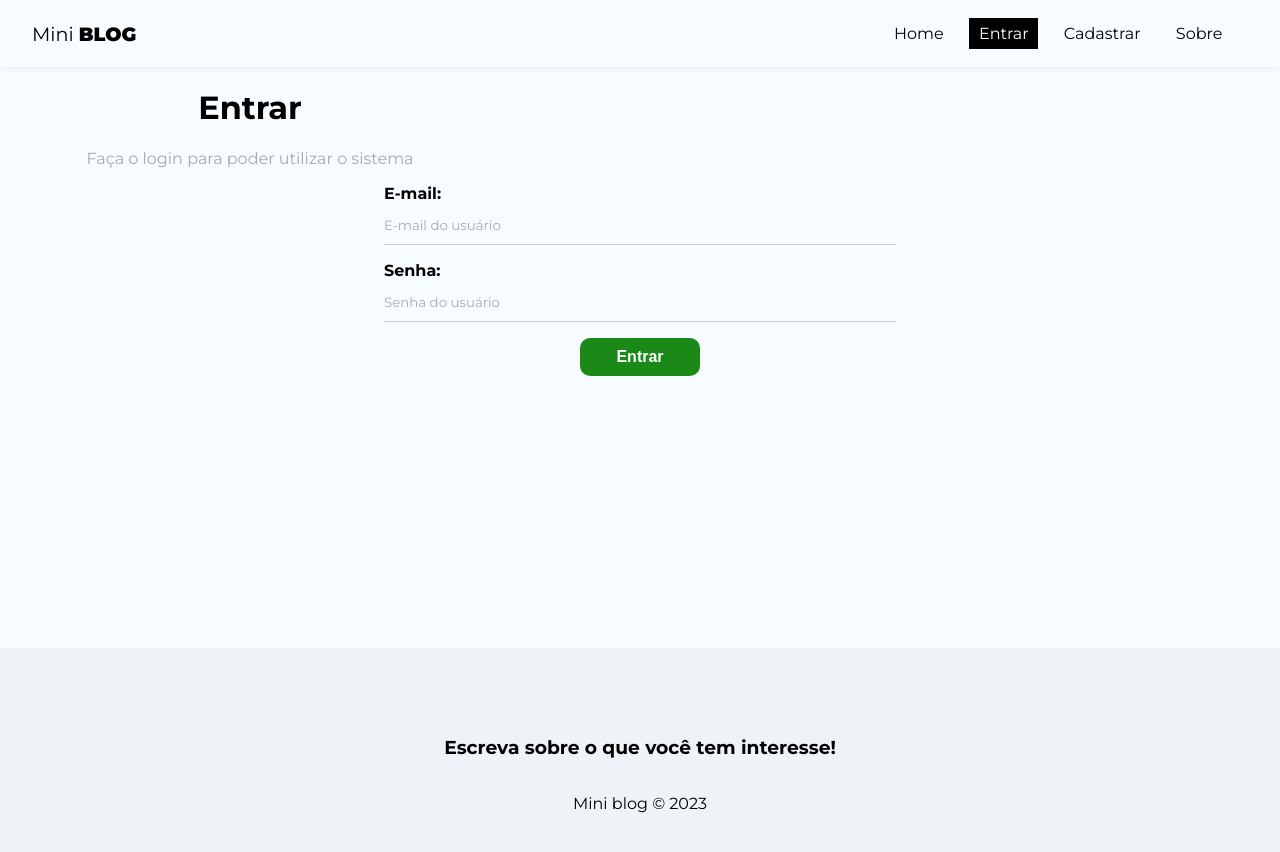
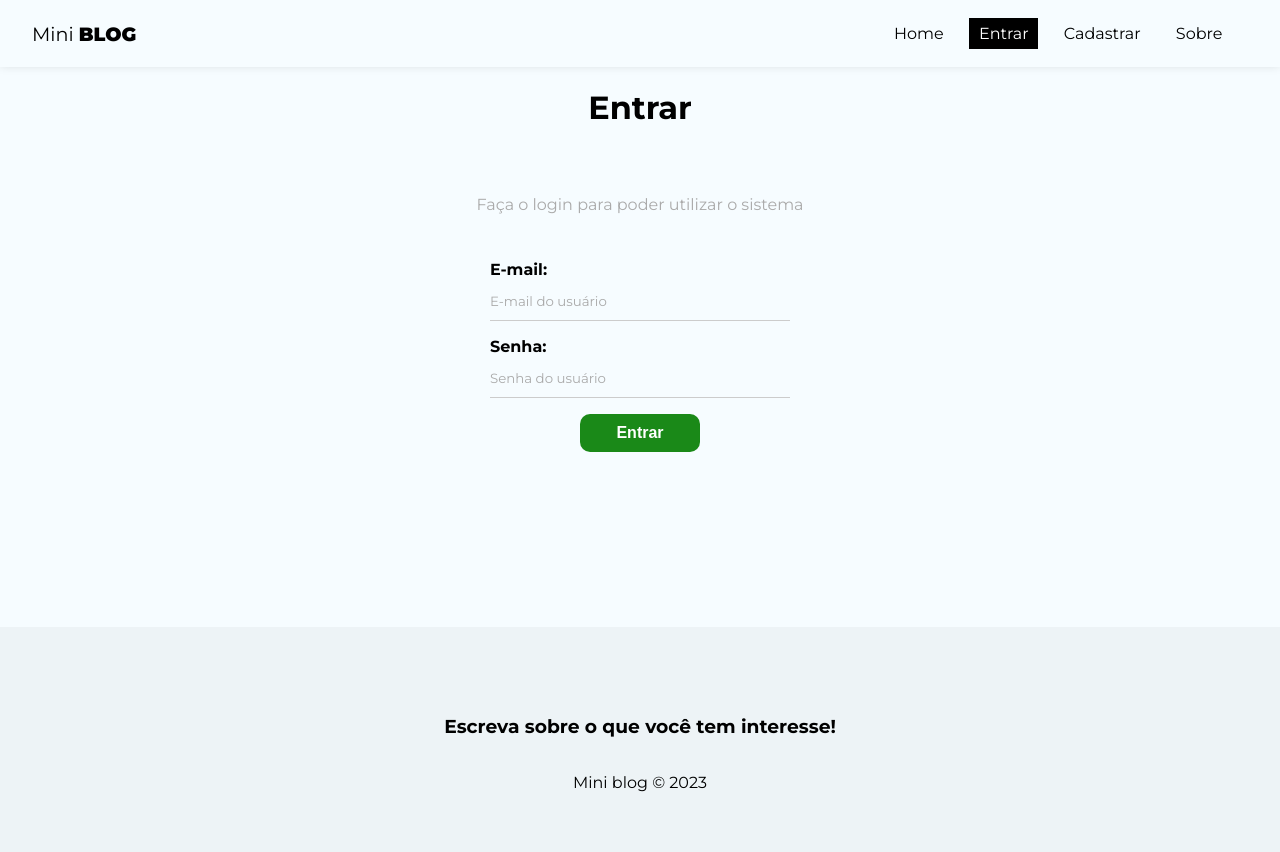
Before and after one commit to leobez/miniblog, a React (Vite) app: page /login in a window 1280 px wide. Shown: the top 852 px of the page. Built offline with nearby package versions, Linux system fonts and the light colour scheme; no server answers.

Commit message:
add limit of users

```diff
--- a/src/hooks/useAuthentication.jsx
+++ b/src/hooks/useAuthentication.jsx
@@ -10,6 +10,8 @@ import {
 
 import {useState, useEffect} from "react"
 
+import { useInsertDocument } from "./useInsertDocument"
+
 export const useAuthentication = () => {
 
 	const [error, setError] = useState(null)
@@ -20,6 +22,8 @@ export const useAuthentication = () => {
 	const [cancelled, setCancelled] = useState(false)
 
 	const auth = getAuth()
+
+	const {insertDocument, response} = useInsertDocument("users")
 
 	const checkIfIsCancelled = () => {
 		if (cancelled){
@@ -41,6 +45,8 @@ export const useAuthentication = () => {
 				data.email,
 				data.password
 			)
+
+			insertDocument({uid: user.uid})
 
 			await updateProfile(user, {
 				displayName: data.displayName
--- a/src/index.css
+++ b/src/index.css
@@ -120,3 +120,7 @@ body {
 	max-width: 500px;
 	overflow: hidden;
   }
+
+  input[type=text], input[type=email], input[type=password] {
+	min-width: 300px;
+  }
--- a/src/pages/CreatePost/CreatePost.jsx
+++ b/src/pages/CreatePost/CreatePost.jsx
@@ -29,8 +29,8 @@ const CreatePost = () => {
 		e.preventDefault()
 		setFormError("")
 
-		// Limite máximo de posts por usuário: 3
-		if (documents.length >= 3) {
+		// Limite máximo de posts por usuário: 5
+		if (documents.length >= 5) {
 			setFormError("Numero maximo de posts atingido!")
 			return;
 		}
--- a/src/pages/Login/Login.module.css
+++ b/src/pages/Login/Login.module.css
@@ -1,5 +1,9 @@
 .login {
 	text-align: center;
+	display: flex;
+	flex-direction: column;
+	align-items: center;
+	gap: 30px;
 }
 
 .login p {
--- a/src/pages/Register/Register.jsx
+++ b/src/pages/Register/Register.jsx
@@ -4,6 +4,7 @@ import styles from "./Register.module.css"
 
 import {useState, useEffect} from "react"
 import { useAuthentication } from '../../hooks/useAuthentication'
+import { useFetchDocuments } from '../../hooks/useFetchDocuments'
 
 const Register = () => {
 
@@ -15,10 +16,18 @@ const Register = () => {
 
 	const {createUser, error: authError, loading} = useAuthentication();
 
+	const {documents} = useFetchDocuments("users", null, null)
+
 	const handleSubmit = async (e) => {
 		e.preventDefault()
 
 		setError("")
+
+		// Limite máximo de usuários: 5
+		if (documents.length >= 5) {
+			setError("Numero maximo de usuário atingidos.")
+			return;
+		}
 
 		const user = {
 			displayName: displayName,
--- a/src/pages/Register/Register.module.css
+++ b/src/pages/Register/Register.module.css
@@ -1,5 +1,9 @@
 .register {
 	text-align: center;
+	display: flex;
+	flex-direction: column;
+	align-items: center;
+	gap: 30px;
   }
 
   .register p {
```
